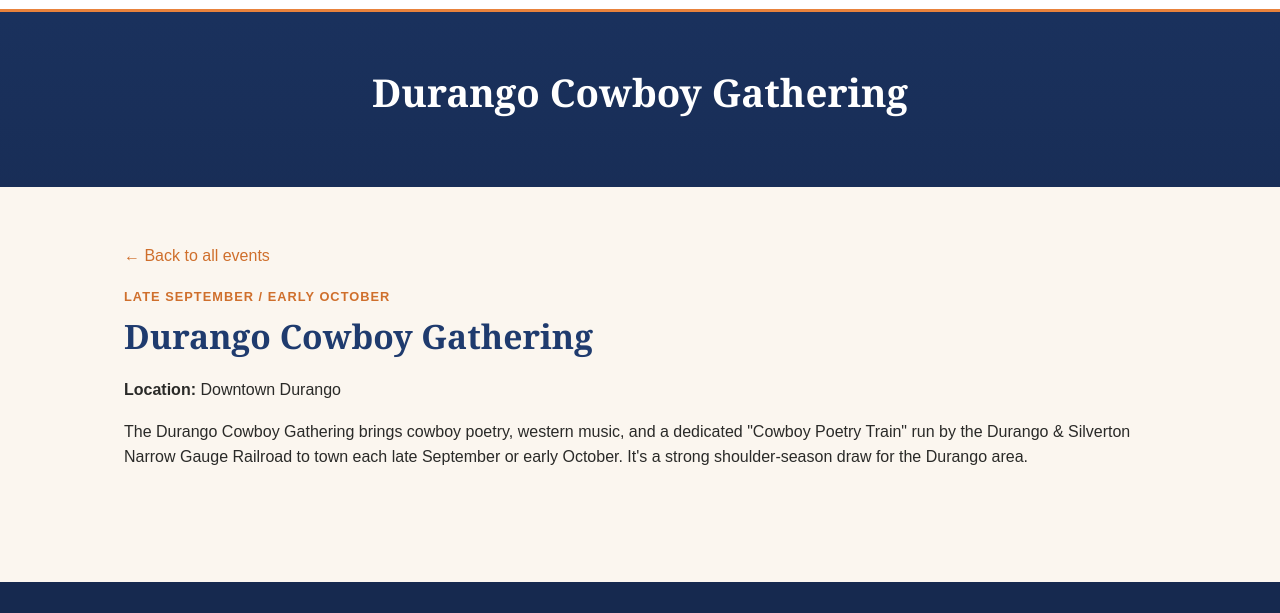
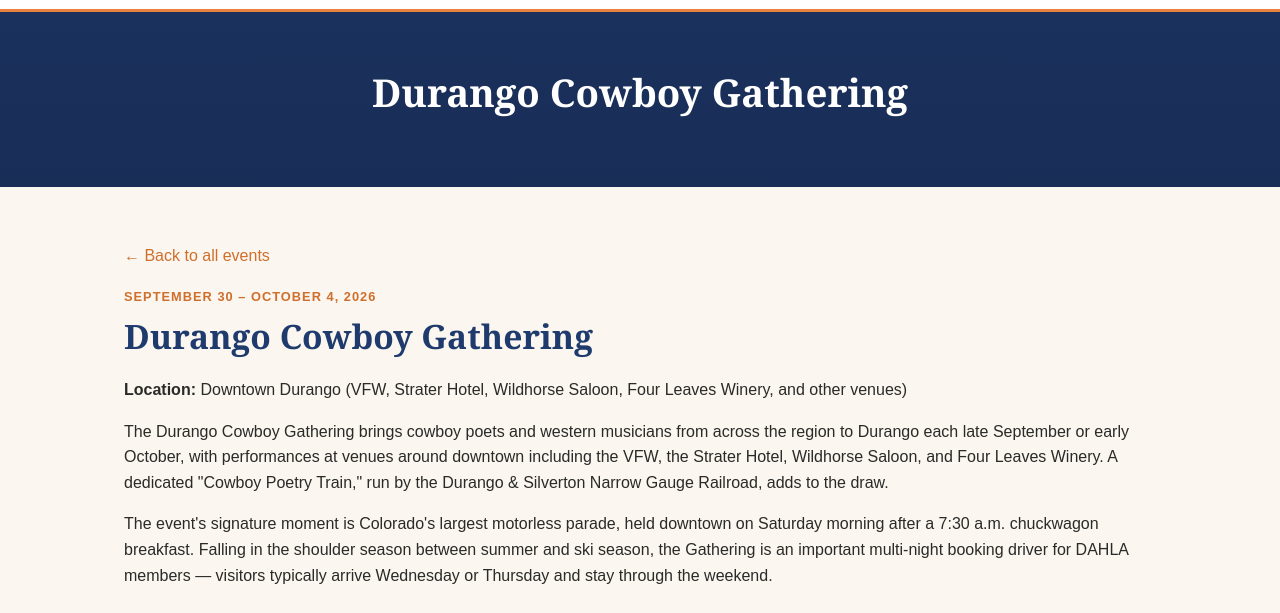
Before and after one commit to bigchze/dahla-site, an Eleventy site: page src/events/durango-cowboy-gathering.md in a window 1280 px wide. Shown: the part 109-722 px from the top of the page. Built offline with nearby package versions, Linux system fonts and the light colour scheme; Eleventy itself is replaced by a stand-in of ours; files that its build step writes are made by us from their sources.

Commit message:
Update durango-cowboy-gathering.md

```diff
--- a/src/events/durango-cowboy-gathering.md
+++ b/src/events/durango-cowboy-gathering.md
@@ -1,7 +1,10 @@
 ---
 title: Durango Cowboy Gathering
-event_date: Late September / Early October
-location: Downtown Durango
+event_date: September 30 – October 4, 2026
+location: Downtown Durango (VFW, Strater Hotel, Wildhorse Saloon, Four Leaves Winery, and other venues)
 summary: Cowboy poetry, music, and a Durango & Silverton Narrow Gauge Railroad "Cowboy Poetry Train."
+more_info_url: https://durangocowboygathering.org/
 ---
-The Durango Cowboy Gathering brings cowboy poetry, western music, and a dedicated "Cowboy Poetry Train" run by the Durango & Silverton Narrow Gauge Railroad to town each late September or early October. It's a strong shoulder-season draw for the Durango area.
+The Durango Cowboy Gathering brings cowboy poets and western musicians from across the region to Durango each late September or early October, with performances at venues around downtown including the VFW, the Strater Hotel, Wildhorse Saloon, and Four Leaves Winery. A dedicated "Cowboy Poetry Train," run by the Durango & Silverton Narrow Gauge Railroad, adds to the draw.
+
+The event's signature moment is Colorado's largest motorless parade, held downtown on Saturday morning after a 7:30 a.m. chuckwagon breakfast. Falling in the shoulder season between summer and ski season, the Gathering is an important multi-night booking driver for DAHLA members — visitors typically arrive Wednesday or Thursday and stay through the weekend.
```
